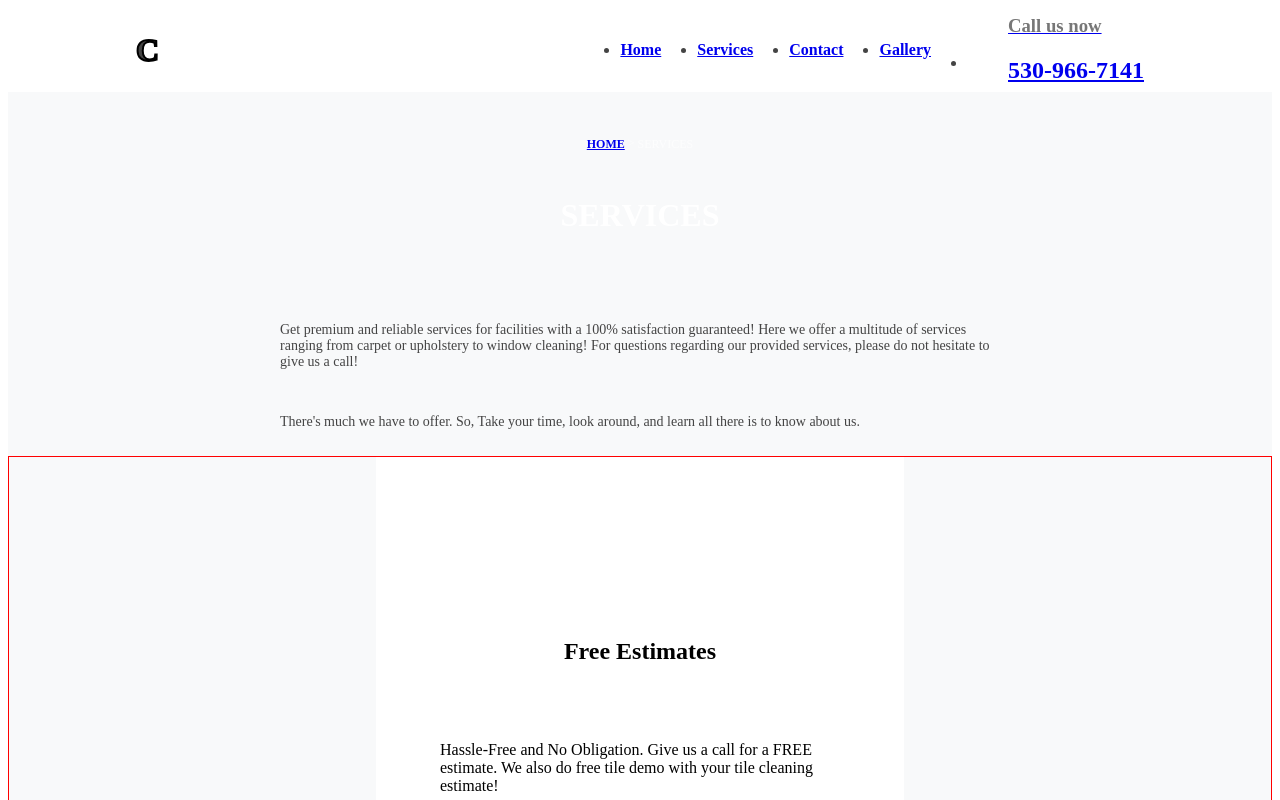
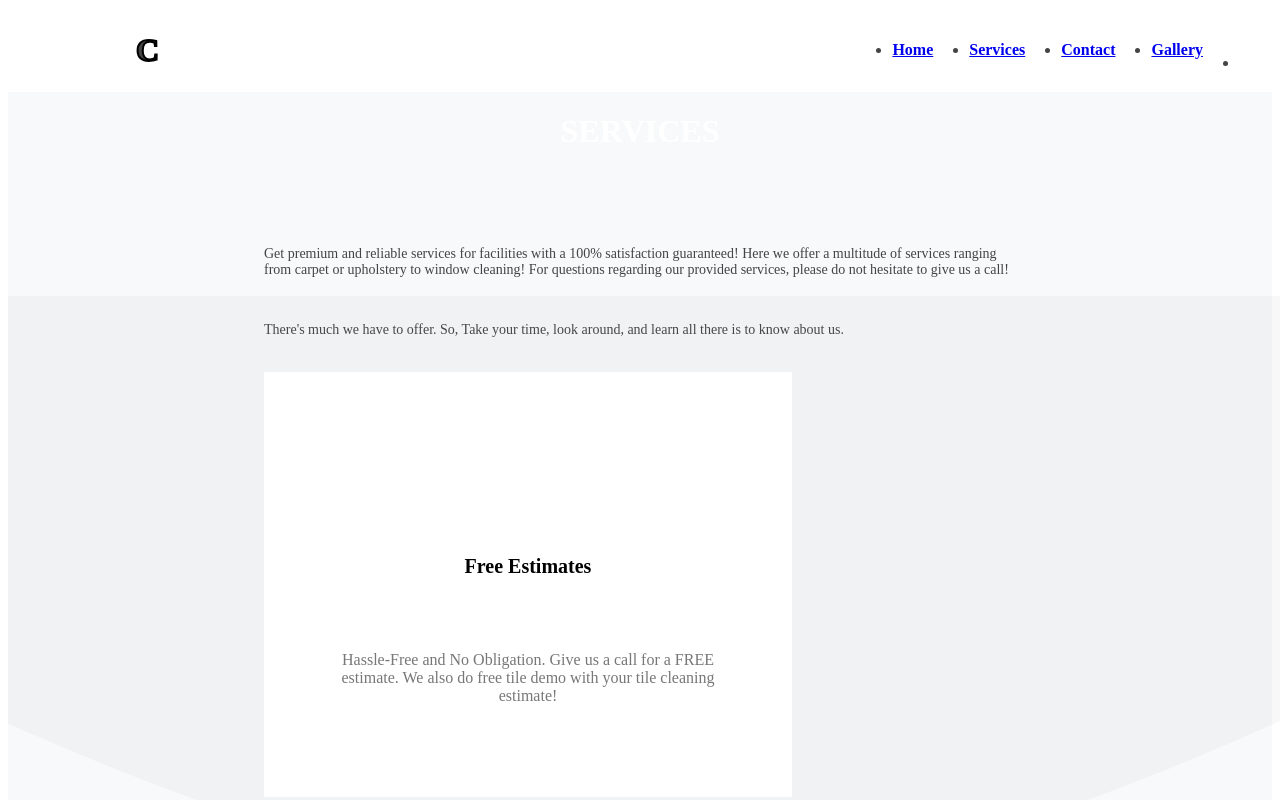
Before and after one commit to Kevin-D23/champions-cleaning, a Next.js app in the folder champions-cleaning/: page /services in a window 1280 px wide. Shown: the top 800 px of the page. Built offline with nearby package versions, Linux system fonts and the light colour scheme; some icons are missing.

Commit message:
services page completed

```diff
--- a/champions-cleaning/pages/services.tsx
+++ b/champions-cleaning/pages/services.tsx
@@ -138,6 +138,20 @@ export default function Services() {
         })}
       </div>
       <Footer />
+      <svg
+        className={styles.Background}
+        xmlns="http://www.w3.org/2000/svg"
+        width="auto"
+        height="auto"
+        viewBox="0 0 1920 888"
+        fill="none"
+      >
+        <path
+          d="M-22 0H1920V632C1147.53 983.003 723.127 962.932 -22 632V0Z"
+          fill="#777777"
+          fill-opacity="0.05"
+        />
+      </svg>
     </section>
   );
 }
--- a/champions-cleaning/styles/Navbar.module.css
+++ b/champions-cleaning/styles/Navbar.module.css
@@ -1,4 +1,6 @@
 .NavbarContainer {
+    position: fixed;
+    width: 100vw;
     background-color: white;
     display: flex;
     height: 5.25rem;
@@ -7,6 +9,7 @@
     padding: 0 8rem;
     color:#444444;
     font-weight: 600;
+    z-index: 10;
 }
 
 .NavbarButtons {
--- a/champions-cleaning/styles/Services.module.css
+++ b/champions-cleaning/styles/Services.module.css
@@ -1,5 +1,5 @@
 .ServicesPageContainer {
-    background-color: #F8F9FA;
+  background-color: #f8f9fa;
 }
 
 .PageNameContainer {
@@ -41,16 +41,15 @@
   gap: 1rem;
   color: #444444;
   font-size: 0.875rem;
-  padding: 0 17rem;
+  padding: 0 16rem;
 }
 
 .ServicesContainer {
   padding: 0 16rem;
   gap: 1.563rem;
-  border: 1px solid red;
   display: flex;
   flex-wrap: wrap;
-  justify-content: center;
+  margin-bottom: 6rem;
 }
 
 .Service {
@@ -63,8 +62,23 @@
   gap: 2.5rem;
   padding: 0 4rem;
   background-color: white;
+  z-index: 1;
 }
 
 .Service h1 {
-    color: var(--accent-500)
+  color: var(--accent-500);
+  font-weight: 600;
+  font-size: 1.25rem;
 }
+
+.Service p {
+  font-size: 1rem;
+  font-weight: 400;
+  color: #777777;
+  text-align: center;
+}
+
+.Background {
+  top: 12rem;
+  position: absolute;
+}
```
